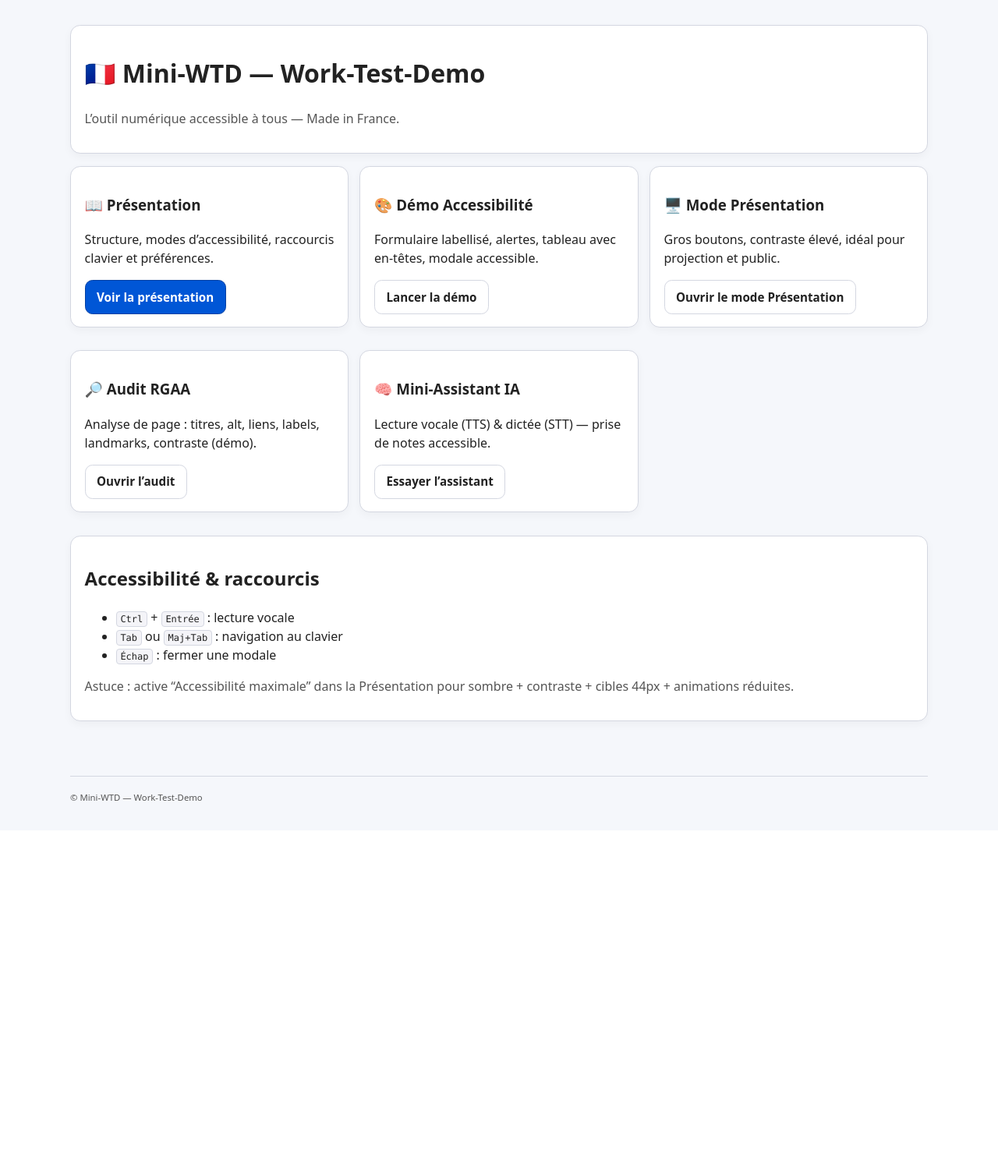
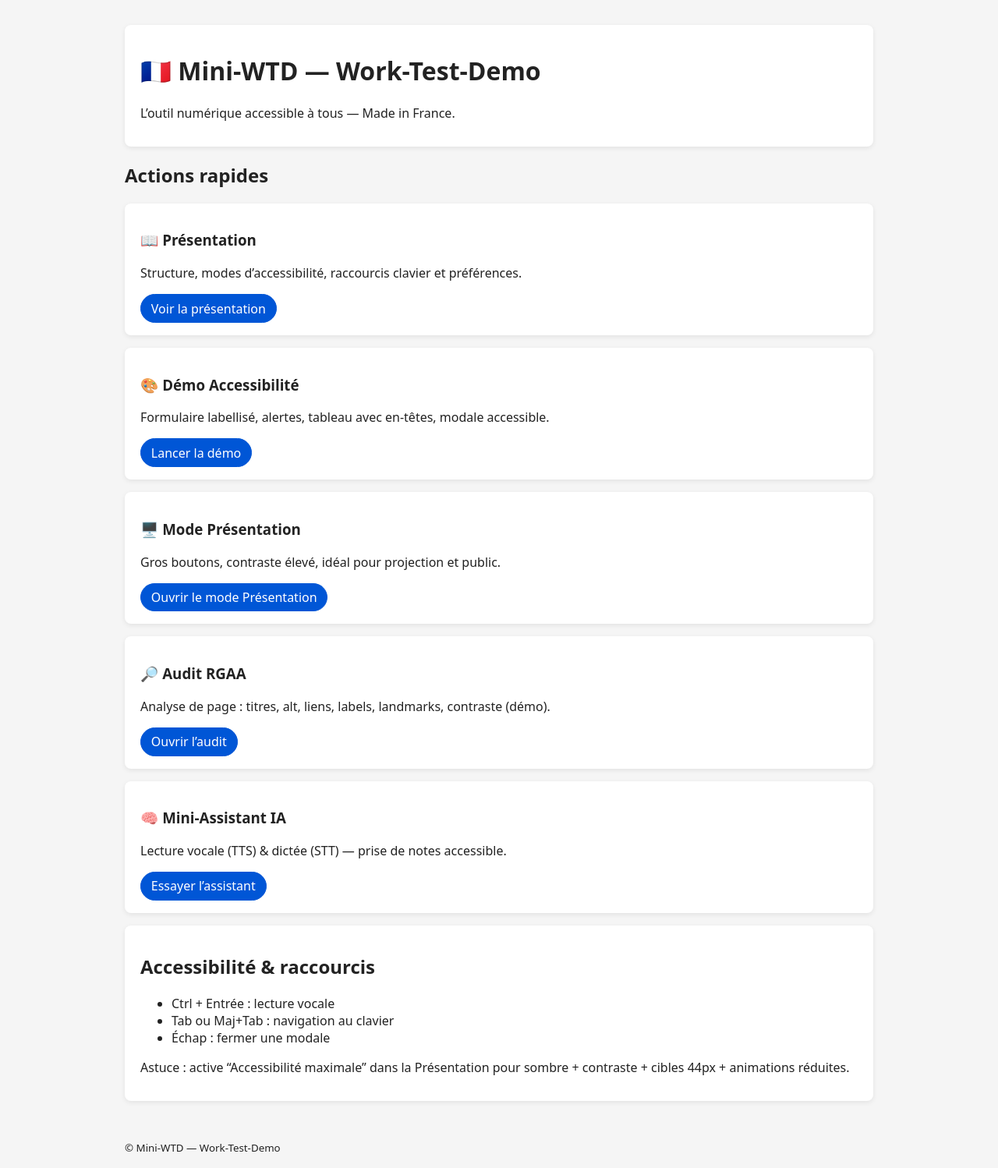
Before and after one commit to elanpourtous/Mini-WTD, a PHP site: page / in a window 1280 px wide. Shown: the whole page at 78% size. Before the commit the page ends 1027 px from the top, so only its background shows below. Run offline with PHP 8.4, Linux system fonts and the light colour scheme.

Commit message:
Add files via upload

```diff
--- /dev/null
+++ b/assets/css/rgaa-accessible.css
@@ -0,0 +1,17 @@
+/* assets/css/rgaa-accessible.css */
+/* Placeholder minimal RGAA helpers – à remplacer par ta vraie feuille RGAA si besoin. */
+
+.skiplink {
+  position: absolute;
+  left: -1000px;
+  top: -1000px;
+}
+
+.skiplink:focus {
+  left: 10px;
+  top: 10px;
+  background: #000;
+  color: #fff;
+  padding: 8px 12px;
+  z-index: 1000;
+}
--- a/assets/css/style.css
+++ b/assets/css/style.css
@@ -1,252 +1,38 @@
-/* =========================================================
-   Mini-WTD · Style global
-   Base légère, compatible RGAA + rgaa-accessible.css
-   ========================================================= */
+/* assets/css/style.css */
+/* Placeholder de base Mini-WTD – à fusionner avec ton propre style.css */
 
-/* -------- Variables de thème -------- */
-:root {
-  --color-bg: #f5f7fb;
-  --color-surface: #ffffff;
-  --color-border: #d4d7e1;
-  --color-text: #222222;
-  --color-text-muted: #555555;
-  --color-primary: #0056D6;
-  --color-primary-dark: #0040a3;
-  --color-focus: #94c5ff;
+body {
+  font-family: system-ui, -apple-system, BlinkMacSystemFont, "Segoe UI", sans-serif;
+  margin: 0;
+  padding: 0;
+  background: #f5f5f5;
+  color: #222;
 }
 
-/* Mode sombre éventuel (si activé par un JS externe) */
-[data-theme="dark"] {
-  --color-bg: #10121a;
-  --color-surface: #1b1f2b;
-  --color-border: #3a3f54;
-  --color-text: #f4f4f4;
-  --color-text-muted: #b9bed3;
+.container {
+  max-width: 960px;
+  margin: 0 auto;
+  padding: 1rem;
 }
 
-/* -------- Reset léger -------- */
-*,
-*::before,
-*::after {
-  box-sizing: border-box;
+.card {
+  background: #fff;
+  border-radius: 8px;
+  padding: 1rem 1.25rem;
+  box-shadow: 0 2px 6px rgba(0,0,0,0.08);
+  margin-bottom: 1rem;
 }
 
-html {
-  font-family: system-ui, -apple-system, BlinkMacSystemFont, "Segoe UI",
-               Roboto, Helvetica, Arial, sans-serif;
-  font-size: 16px;
-  line-height: 1.5;
-  -webkit-text-size-adjust: 100%;
-  text-size-adjust: 100%;
-}
-
-body {
-  margin: 0;
-  background: var(--color-bg);
-  color: var(--color-text);
-}
-
-/* -------- Accessibilité de base -------- */
-
-/* Lien d’évitement global (classe .skiplink) */
-.skiplink,
-.skip-link {
-  position: absolute;
-  left: -9999px;
-  top: 0;
-  z-index: 9999;
-  padding: .5rem .75rem;
-  background: #000;
+.btn {
+  display: inline-block;
+  padding: 0.4rem 0.8rem;
+  border-radius: 999px;
+  border: 1px solid #0056D6;
+  background: #0056D6;
   color: #fff;
   text-decoration: none;
-  border-radius: .4rem;
 }
-.skiplink:focus,
-.skip-link:focus {
-  left: .75rem;
-  top: .75rem;
+.btn.btn--ghost {
+  background: transparent;
+  color: #0056D6;
 }
-
-/* Élément uniquement visible pour les lecteurs d’écran */
-.visually-hidden,
-.sr-only {
-  position: absolute !important;
-  width: 1px;
-  height: 1px;
-  margin: -1px;
-  padding: 0;
-  border: 0;
-  overflow: hidden;
-  clip: rect(0, 0, 0, 0);
-  white-space: nowrap;
-}
-
-/* Focus visible universel */
-:where(a, button, input, textarea, select, summary, [role="button"]):focus-visible {
-  outline: 3px solid var(--color-focus);
-  outline-offset: 2px;
-}
-
-/* -------- Liens -------- */
-a {
-  color: var(--color-primary);
-}
-a:hover,
-a:focus-visible {
-  color: var(--color-primary-dark);
-}
-
-/* -------- Layout -------- */
-.container {
-  width: min(1100px, 94%);
-  margin: 0 auto;
-  padding: 1rem 0 2rem;
-}
-
-/* Hero (haut de page) */
-.hero {
-  padding-top: 1.5rem;
-  padding-bottom: 2rem;
-}
-
-/* Texte atténué / légende */
-.muted,
-.lead {
-  color: var(--color-text-muted);
-}
-
-.lead {
-  font-size: 1.05rem;
-}
-
-/* Cartes */
-.card {
-  background: var(--color-surface);
-  border-radius: .8rem;
-  border: 1px solid var(--color-border);
-  padding: 1rem 1.1rem;
-  box-shadow: 0 4px 12px rgba(0,0,0,.04);
-  margin-bottom: .9rem;
-}
-
-/* Grille responsive (pour les cartes d’accueil) */
-.grid {
-  display: grid;
-  gap: .9rem;
-}
-@media (min-width: 720px) {
-  .grid {
-    grid-template-columns: repeat(2, minmax(0, 1fr));
-  }
-}
-@media (min-width: 1040px) {
-  .grid {
-    grid-template-columns: repeat(3, minmax(0, 1fr));
-  }
-}
-
-/* -------- Boutons -------- */
-.btn,
-button.btn {
-  display: inline-flex;
-  align-items: center;
-  justify-content: center;
-  min-width: 44px;
-  min-height: 44px;
-  padding: .45rem .9rem;
-  border-radius: .6rem;
-  border: 1px solid var(--color-border);
-  background: var(--color-surface);
-  color: var(--color-text);
-  font-weight: 600;
-  font-size: .95rem;
-  cursor: pointer;
-  text-decoration: none;
-  gap: .35rem;
-  transition: background .15s ease, box-shadow .15s ease, transform .05s ease;
-}
-.btn:hover,
-.btn:focus-visible {
-  background: #e7ecff;
-  box-shadow: 0 2px 8px rgba(0,0,0,.08);
-}
-.btn:active {
-  transform: translateY(1px);
-}
-
-.btn--primary,
-.btn.btn--primary {
-  background: var(--color-primary);
-  color: #fff;
-  border-color: var(--color-primary-dark);
-}
-.btn--primary:hover,
-.btn--primary:focus-visible {
-  background: var(--color-primary-dark);
-}
-
-/* Petites puces de raccourci clavier */
-.kbd {
-  display: inline-block;
-  padding: 0 .3rem;
-  min-width: 1.4em;
-  text-align: center;
-  border-radius: .25rem;
-  border: 1px solid var(--color-border);
-  background: #f4f4f8;
-  font-size: .75em;
-  font-family: ui-monospace, SFMono-Regular, Menlo, Monaco, Consolas, "Liberation Mono", "Courier New", monospace;
-}
-
-/* -------- Navigation simple (breadcrumb / nav-inline) -------- */
-.nav-inline {
-  display: flex;
-  flex-wrap: wrap;
-  gap: .5rem;
-  align-items: center;
-  padding-top: .75rem;
-}
-.nav-inline a {
-  text-decoration: none;
-  font-size: .9rem;
-}
-.nav-inline a:hover,
-.nav-inline a:focus-visible {
-  text-decoration: underline;
-}
-
-/* -------- Footer -------- */
-.footer {
-  border-top: 1px solid var(--color-border);
-  padding-top: 1rem;
-  margin-top: 1.5rem;
-  font-size: .85rem;
-  color: var(--color-text-muted);
-}
-
-/* -------- Tables RGAA (ex: checklist) -------- */
-.rgaa-table {
-  width: 100%;
-  border-collapse: collapse;
-  margin: .75rem 0 1rem;
-  font-size: .95rem;
-}
-.rgaa-table th,
-.rgaa-table td {
-  border: 1px solid var(--color-border);
-  padding: .4rem .6rem;
-  text-align: left;
-}
-.rgaa-table thead th {
-  background: #eef1ff;
-}
-
-/* -------- Mode réduit animations -------- */
-@media (prefers-reduced-motion: reduce) {
-  * {
-    scroll-behavior: auto !important;
-    animation-duration: 0.01ms !important;
-    animation-iteration-count: 1 !important;
-    transition-duration: 0.01ms !important;
-  }
-}
```
Also changed, not shown: assets/css/chatbot.css (added, +88 -0 lines).
